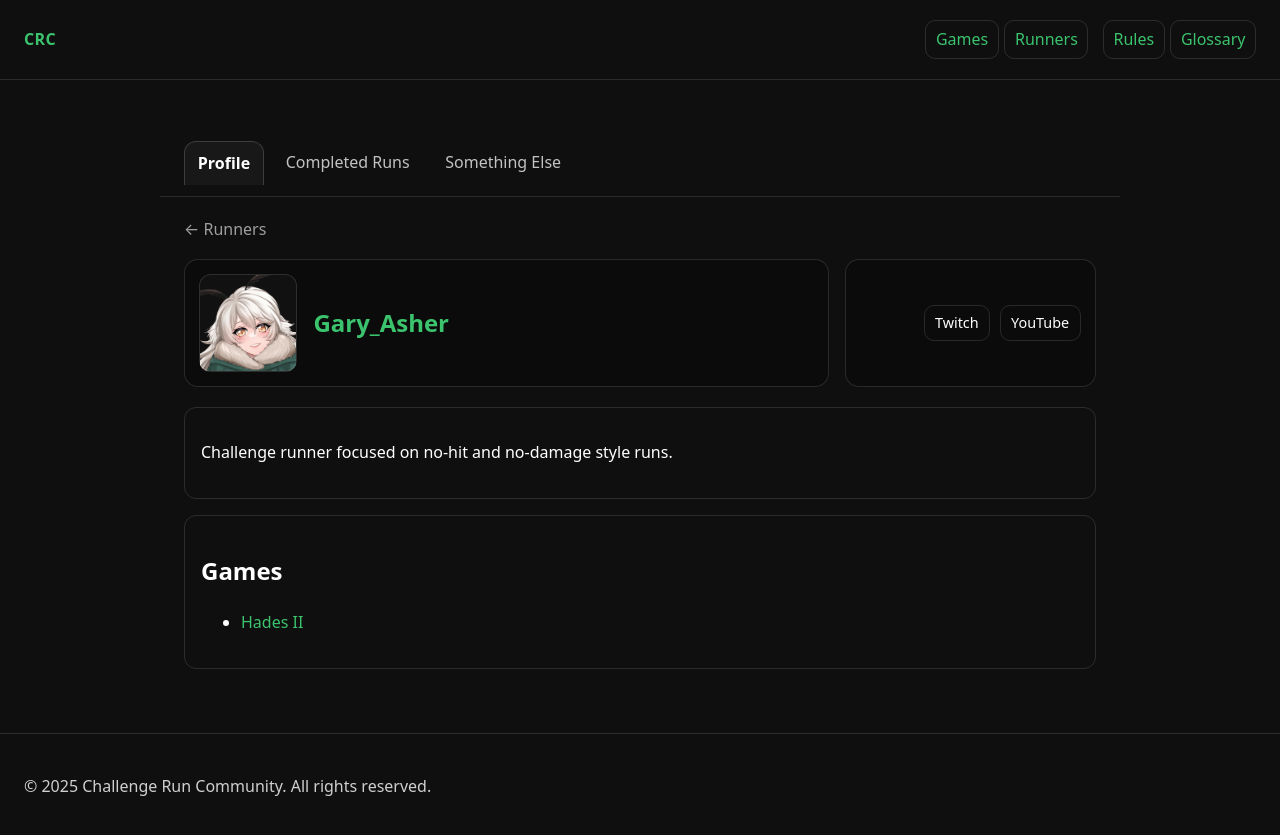
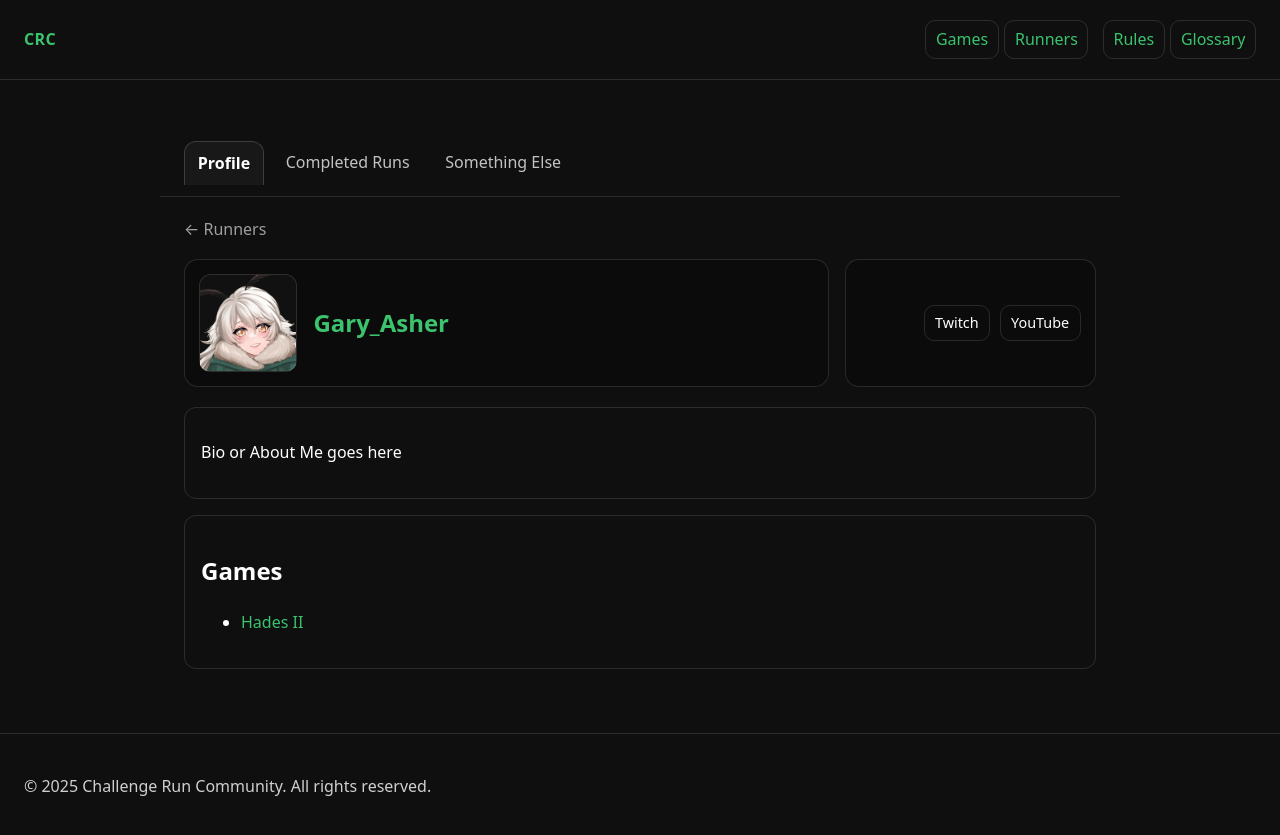
Before and after one commit to GaryAsher/challenge-run-site, a Jekyll site: the page built from _runners/gary-asher.md, in a window 1280 px wide. Shown: the top 835 px of the page. Built offline with Jekyll 4.4.1, drawn with Linux system fonts in a browser that asks for light colours.

Commit message:
Update gary-asher.md

```diff
--- a/_runners/gary-asher.md
+++ b/_runners/gary-asher.md
@@ -9,4 +9,4 @@ youtube: https://www.youtube.com/@gary_asher
 games:
   - hades-2
 ---
-Challenge runner focused on no-hit and no-damage style runs.
+Bio or About Me goes here
```
